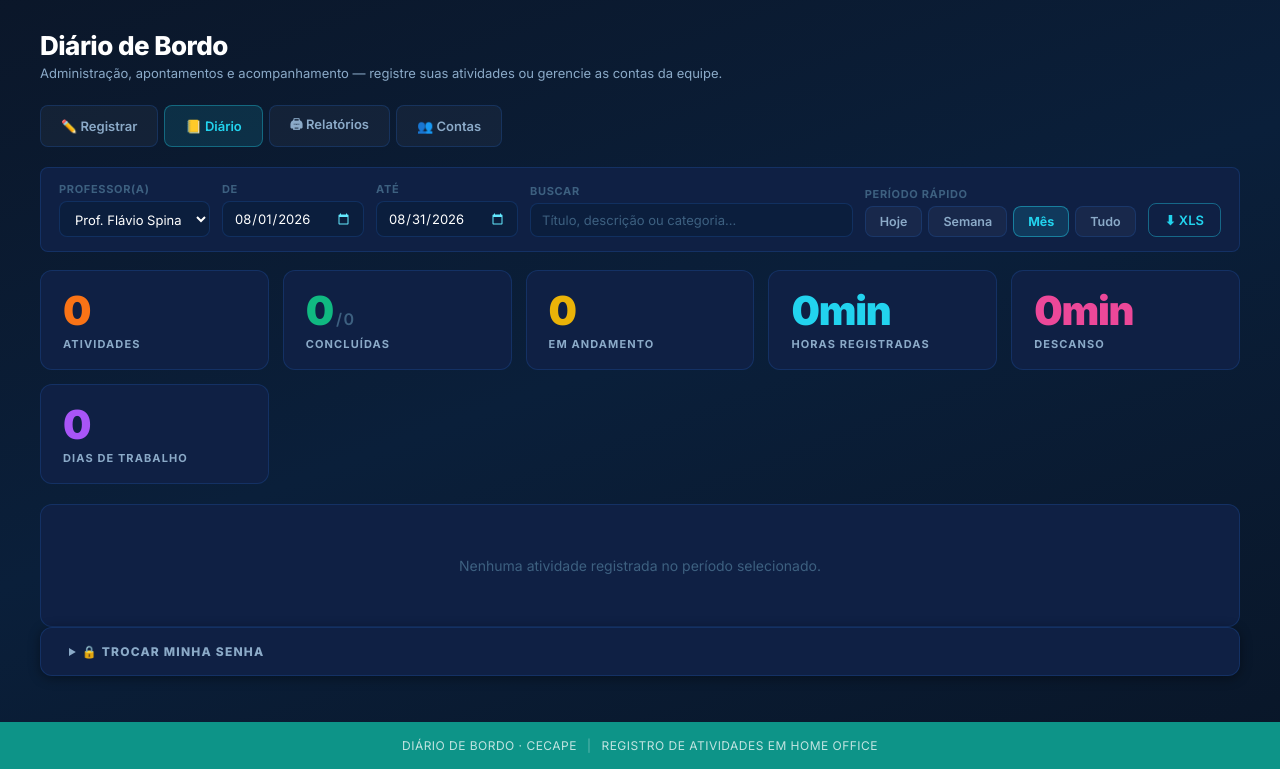
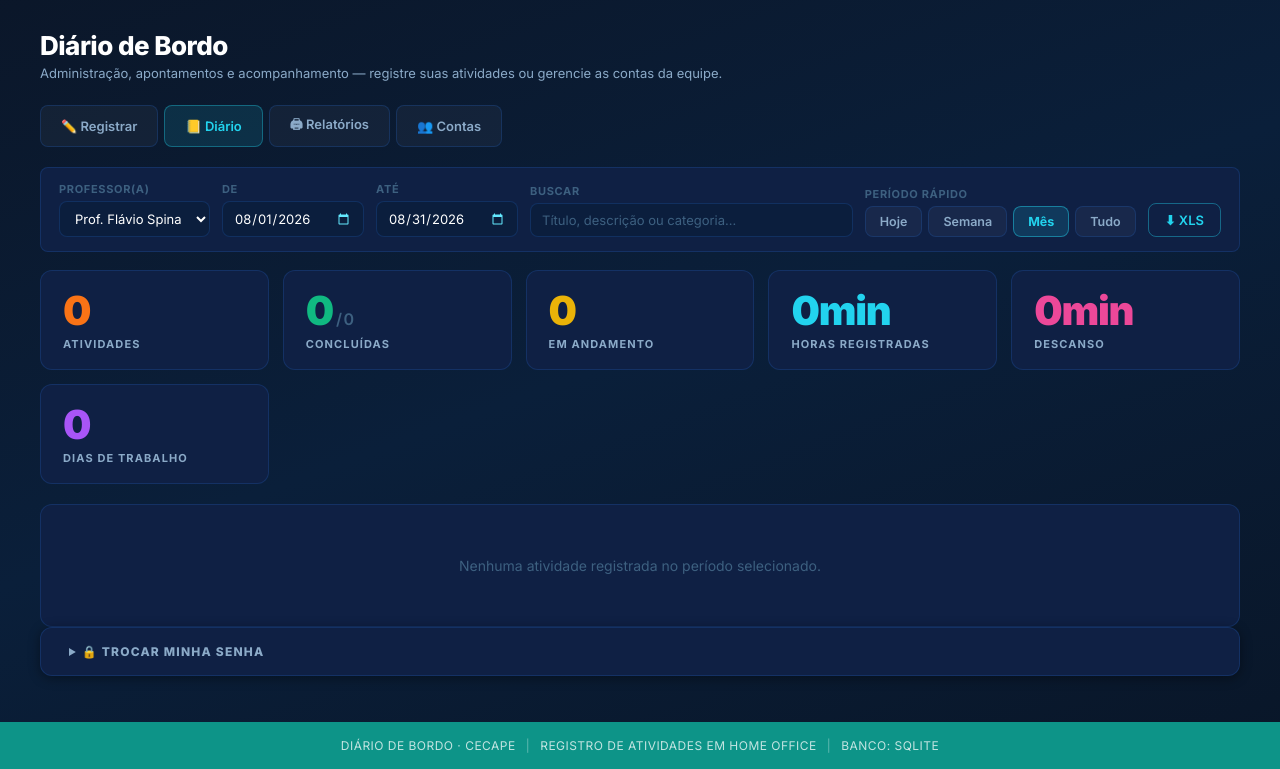
Before and after one commit to flaviospina/diario_bordo_CECAPE, a PHP site: page / in a window 1280 px wide. Shown: the part 60-829 px from the top of the page. Run offline with PHP 8.4, Linux system fonts and the light colour scheme; the visitor is signed in with stand-in values (Sample User, id 1); some libraries are stand-ins or nearby versions.

Commit message:
Mostra no rodapé (só para o admin) qual banco está em uso
Facilita conferir se o config.local.php com as credenciais MySQL foi lido:
o rodapé exibe 'Banco: MySQL' ou 'Banco: SQLite' para o administrador.

Co-Authored-By: Claude Fable 5 <noreply@anthropic.com>
Claude-Session: https://claude.ai/code/session_01KgUshgZNrfeQzYP2ixKG5C

```diff
--- a/app/Views/layouts/main.php
+++ b/app/Views/layouts/main.php
@@ -70,6 +70,10 @@ $user = $user ?? null;
       <span>Diário de Bordo · CECAPE</span>
       <span class="sep">|</span>
       <span>Registro de atividades em home office</span>
+      <?php if ($user && $user['role'] === 'admin'): ?>
+        <span class="sep">|</span>
+        <span>Banco: <?= \App\Core\Database::isMysql() ? 'MySQL' : 'SQLite' ?></span>
+      <?php endif; ?>
     </div>
   </footer>
 
```
